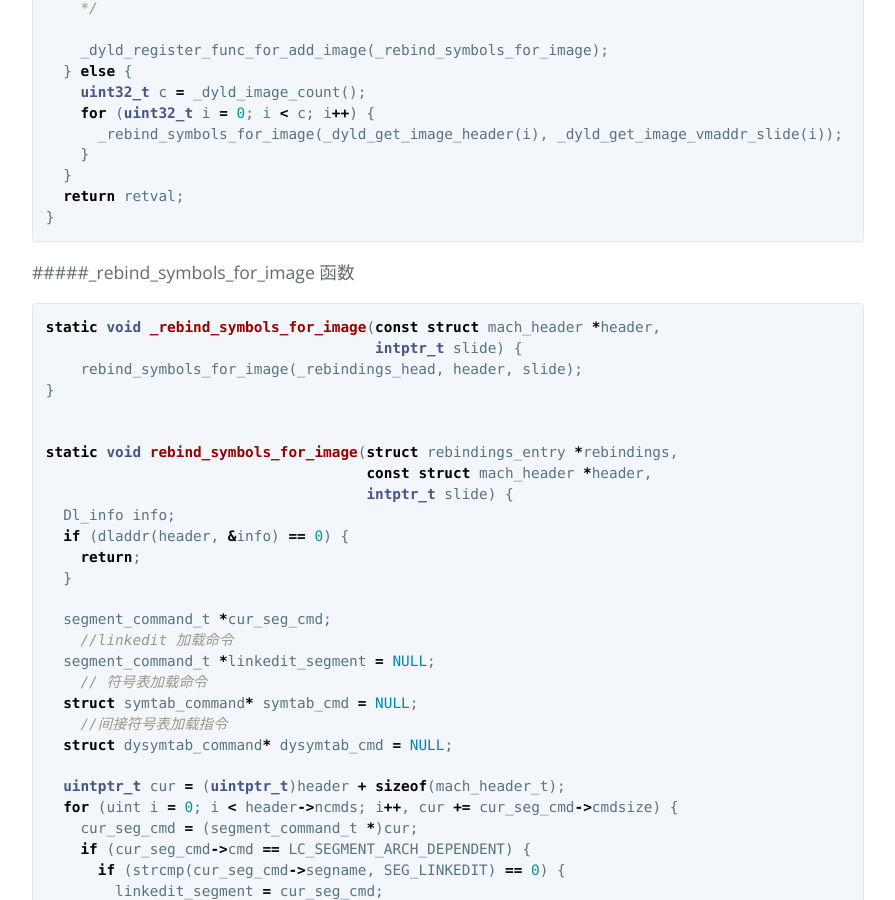
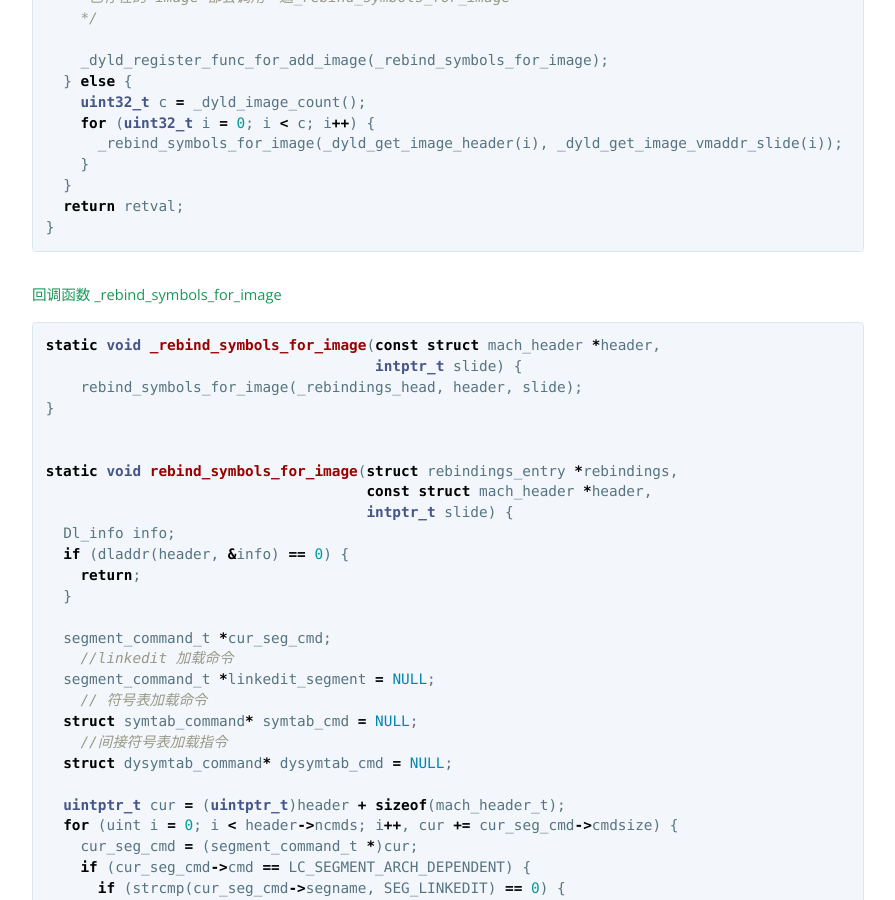
Before and after one commit to lihui1314/lihui1314.github.io, a Jekyll site: the page built from _posts/2022-05-19-fishhook解析.md, in a window 1280 px wide and 900 px high, scrolled down 3132 px. Shown: the whole window, without its empty margins (192-1087 px from the left). Built offline with Jekyll 4.4.1, drawn with Linux system fonts in a browser that asks for light colours; some of the changed text lies outside the part shown.

Commit message:
no message

````diff
--- a/_posts/2022-05-19-fishhook解析.md
+++ b/_posts/2022-05-19-fishhook解析.md
@@ -45,7 +45,7 @@
 
 所以非动态库里的函数地址的确定是在静态链接期间完成的，由于``` __TEXT```只读类型，所以不能被更改。要是想hook自定义的一些函数可以通过inlinehook实现，这里先不说。
 
-#####调用动态库的c函数
+##### 调用动态库的c函数
 
 注意：外部静态变量也被地址在动态链接时也会写入```__got```段。
 
@@ -102,7 +102,7 @@
 
 
 
-#####_rebind_symbols_for_image 函数
+##### 回调函数 _rebind_symbols_for_image
 
 ```objective-c
 static void _rebind_symbols_for_image(const struct mach_header *header,
````
